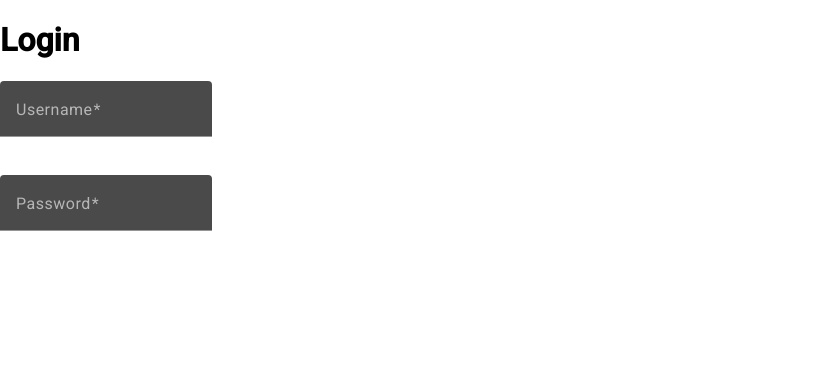
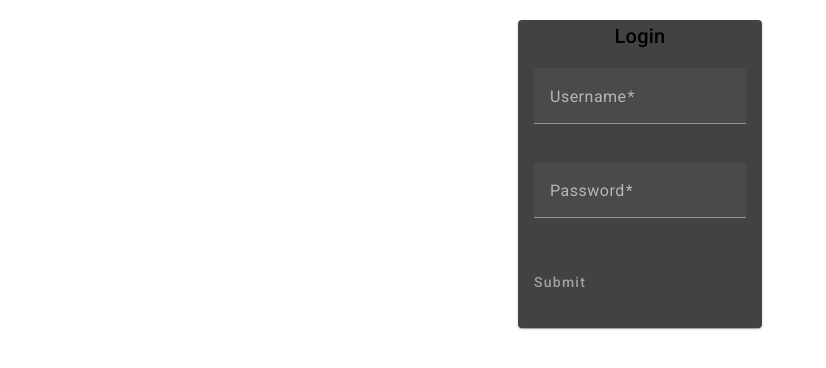
Before and after one commit to SzAndras1/assignments, an Angular app in the folder frontend/: page /login in a window 1280 px wide. Shown: the top 368 px of the page, without its empty margins (0-826 px from the left). Built offline with nearby package versions, Linux system fonts and the light colour scheme.

Commit message:
Fix and add style to Login/Register in UI

```diff
--- a/frontend/src/app/app-routing.module.ts
+++ b/frontend/src/app/app-routing.module.ts
@@ -6,7 +6,7 @@ import {UserLoginComponent} from "./user-login/user-login.component";
 const routes: Routes = [
   {path: 'register', component: UserRegisterComponent},
   {path: 'login', component: UserLoginComponent},
-  {path: '**', redirectTo: 'login' }
+  {path: '**', redirectTo: 'register' }
 ];
 
 @NgModule({
--- a/frontend/src/app/app.module.ts
+++ b/frontend/src/app/app.module.ts
@@ -9,6 +9,7 @@ import {ReactiveFormsModule} from "@angular/forms";
 import { UserLoginComponent } from './user-login/user-login.component';
 import {MatButtonModule} from "@angular/material/button";
 import {HttpClientModule} from "@angular/common/http";
+import {MatCardModule} from "@angular/material/card";
 
 @NgModule({
   declarations: [
@@ -23,7 +24,8 @@ import {HttpClientModule} from "@angular/common/http";
         MatInputModule,
         ReactiveFormsModule,
         MatButtonModule,
-    HttpClientModule
+        HttpClientModule,
+        MatCardModule
     ],
   providers: [],
   bootstrap: [AppComponent]
--- a/frontend/src/app/user-login/user-login.component.css
+++ b/frontend/src/app/user-login/user-login.component.css
@@ -0,0 +1,5 @@
+mat-card-title,
+mat-card-content {
+  display: flex;
+  justify-content: center;
+}
--- a/frontend/src/app/user-login/user-login.component.html
+++ b/frontend/src/app/user-login/user-login.component.html
@@ -1,8 +1,12 @@
-<h1>Login</h1>
-<h3 *ngIf="successfulRegistration">
+<div style="display: flex; justify-content: center;">
+  <form [formGroup]="loginForm" (ngSubmit)="login()">
+    <mat-card class="userForm">
+      <mat-card-title>Login</mat-card-title>
+      <mat-card-content>
+        <div>
+          <p *ngIf="successfulRegistration">
             Successful Registration!
-</h3>
-<form [formGroup]="loginForm" (ngSubmit)="login()">
+          </p>
           <p>
             <mat-form-field appearance="fill">
               <mat-label>Username</mat-label>
@@ -11,7 +15,8 @@
               <mat-error *ngIf="loginForm.controls['username'].hasError('minlength')
       && !loginForm.controls['username'].hasError('pattern')">Must be at least 3 characters
               </mat-error>
-      <mat-error *ngIf="loginForm.controls['username'].hasError('pattern')">Only characters and numbers</mat-error>
+              <mat-error *ngIf="loginForm.controls['username'].hasError('pattern')">Only characters and numbers
+              </mat-error>
             </mat-form-field>
           </p>
           <p>
@@ -19,13 +24,18 @@
               <mat-label>Password</mat-label>
               <input type="password" matInput formControlName="password">
               <mat-error *ngIf="loginForm.controls['password'].hasError('required')">You must enter a value</mat-error>
-      <mat-error *ngIf="loginForm.controls['password'].hasError('minlength')">Must be at least 3 characters</mat-error>
+              <mat-error *ngIf="loginForm.controls['password'].hasError('minlength')">Must be at least 3 characters
+              </mat-error>
             </mat-form-field>
           </p>
-  <p *ngIf="error">
+          <p class="break" *ngIf="error">
             {{errorMessage}}
           </p>
-  <p>
+        </div>
+      </mat-card-content>
+      <mat-card-actions>
         <button mat-button color="warn" type="submit" [disabled]="loginForm.status === 'INVALID'">Submit</button>
-  </p>
+      </mat-card-actions>
+    </mat-card>
   </form>
+</div>
--- a/frontend/src/app/user-login/user-login.component.ts
+++ b/frontend/src/app/user-login/user-login.component.ts
@@ -39,7 +39,7 @@ export class UserLoginComponent {
               this.errorMessage = 'Backend server not running.';
               break;
             case 400:
-              this.errorMessage = 'This username already exists.';
+              this.errorMessage = 'Wrong credentials.';
               break;
             default:
               this.errorMessage = 'Unexpected error.'
@@ -47,8 +47,9 @@ export class UserLoginComponent {
           return throwError(err);
         }))
       .subscribe((toLoginUser: User): void => {
+        this.userService.isLogged = true;
         console.log(toLoginUser);
+        this.router.navigate(['main']);
       });
   }
-
 }
--- a/frontend/src/app/user-register/user-register.component.css
+++ b/frontend/src/app/user-register/user-register.component.css
@@ -0,0 +1,5 @@
+mat-card-title,
+mat-card-content {
+  display: flex;
+  justify-content: center;
+}
--- a/frontend/src/app/user-register/user-register.component.html
+++ b/frontend/src/app/user-register/user-register.component.html
@@ -1,21 +1,28 @@
-<h1>Register</h1>
+<div style="display: flex; justify-content: center;">
   <form [formGroup]="registerForm" (ngSubmit)="register()">
+    <mat-card class="userForm">
+      <mat-card-title>Register</mat-card-title>
+      <mat-card-content>
+        <div>
           <p>
             <mat-form-field appearance="fill">
               <mat-label>Username</mat-label>
               <input matInput formControlName="username">
-      <mat-error *ngIf="registerForm.controls['username'].hasError('required')">You must enter a value</mat-error>
+              <mat-error *ngIf="registerForm.controls['username'].hasError('required')">You must enter a value
+              </mat-error>
               <mat-error *ngIf="registerForm.controls['username'].hasError('minlength')
       && !registerForm.controls['username'].hasError('pattern')">Must be at least 3 characters
               </mat-error>
-      <mat-error *ngIf="registerForm.controls['username'].hasError('pattern')">Only characters and numbers</mat-error>
+              <mat-error *ngIf="registerForm.controls['username'].hasError('pattern')">Only characters and numbers
+              </mat-error>
             </mat-form-field>
           </p>
           <p>
             <mat-form-field appearance="fill">
               <mat-label>Password</mat-label>
               <input type="password" matInput formControlName="password">
-      <mat-error *ngIf="registerForm.controls['password'].hasError('required')">You must enter a value</mat-error>
+              <mat-error *ngIf="registerForm.controls['password'].hasError('required')">You must enter a value
+              </mat-error>
               <mat-error *ngIf="registerForm.controls['password'].hasError('minlength')">Must be at least 3 characters
               </mat-error>
             </mat-form-field>
@@ -23,14 +30,13 @@
           <p *ngIf="error">
             {{errorMessage}}
           </p>
-  <p>
+        </div>
+      </mat-card-content>
+      <mat-card-actions>
         <button mat-button color="warn" type="submit" [disabled]="registerForm.status === 'INVALID'">Submit</button>
-  </p>
+      </mat-card-actions>
+    </mat-card>
   </form>
-<dialog #myDialog>
-  <div>Szevasztok!</div>
-  <button mat-button (click)="myDialog.close();" color="accent">Close</button>
-</dialog>
-<button mat-button (click)="myDialog.showModal();" color="accent">Open</button>
+</div>
 <!--TODO: Modal-on kivüli kattintás bezárja,
 TODO: Megnézni hogy a form-ot validálja-e, ha kilépek belőle-->
--- a/frontend/src/app/user-register/user-register.component.ts
+++ b/frontend/src/app/user-register/user-register.component.ts
@@ -37,7 +37,7 @@ export class UserRegisterComponent {
               this.errorMessage = 'Backend server not running.';
               break;
             case 400:
-              this.errorMessage = 'Wrong credentials.';
+              this.errorMessage = 'This username is already exists.';
               break;
             default:
               this.errorMessage = 'Unexpected error.'
@@ -46,7 +46,7 @@ export class UserRegisterComponent {
         })
       ).subscribe((toRegisterUser: User): void => {
       console.log(toRegisterUser);
-      this.router.navigate(['login']), {state: {successfulRegistration: true}};
+      this.router.navigate(['login'], {state: {successfulRegistration: true}});
     });
   }
 }
--- a/frontend/src/app/user.service.ts
+++ b/frontend/src/app/user.service.ts
@@ -9,6 +9,8 @@ import {Observable, tap} from "rxjs";
 export class UserService {
 
   private url: string = 'api/v1/user'
+
+  isLogged: boolean = false;
   constructor(private http: HttpClient) { }
 
   /** POST: create a user if username is unique. Will return 400 if username already exists */
--- a/frontend/src/styles.css
+++ b/frontend/src/styles.css
@@ -2,3 +2,8 @@
 
 html, body { height: 100%; }
 body { margin: 0; font-family: Roboto, "Helvetica Neue", sans-serif; }
+
+.userForm {
+  height: 100%;
+  margin-top: 20px;
+}
```
Also changed, not shown: 1 other file (tests, documents, lock files or other folders). Lines whose indentation alone changed are shown as unchanged.
